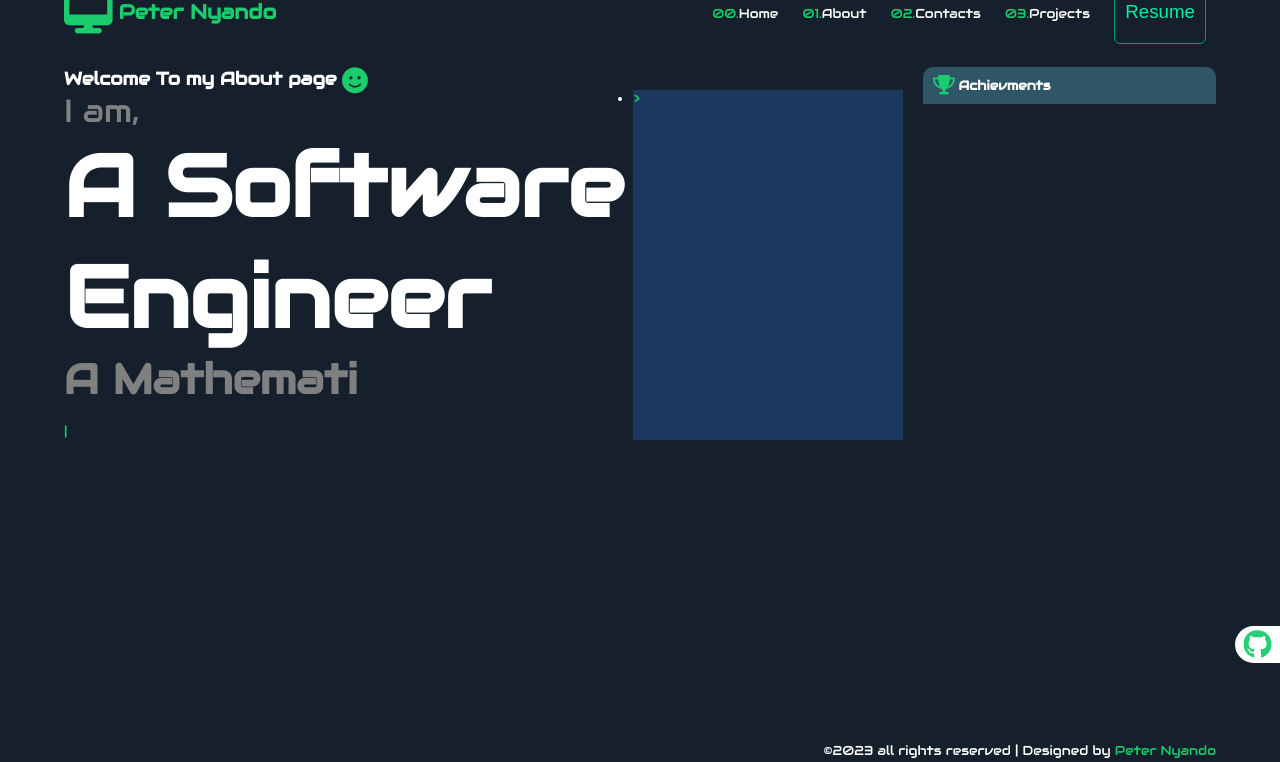
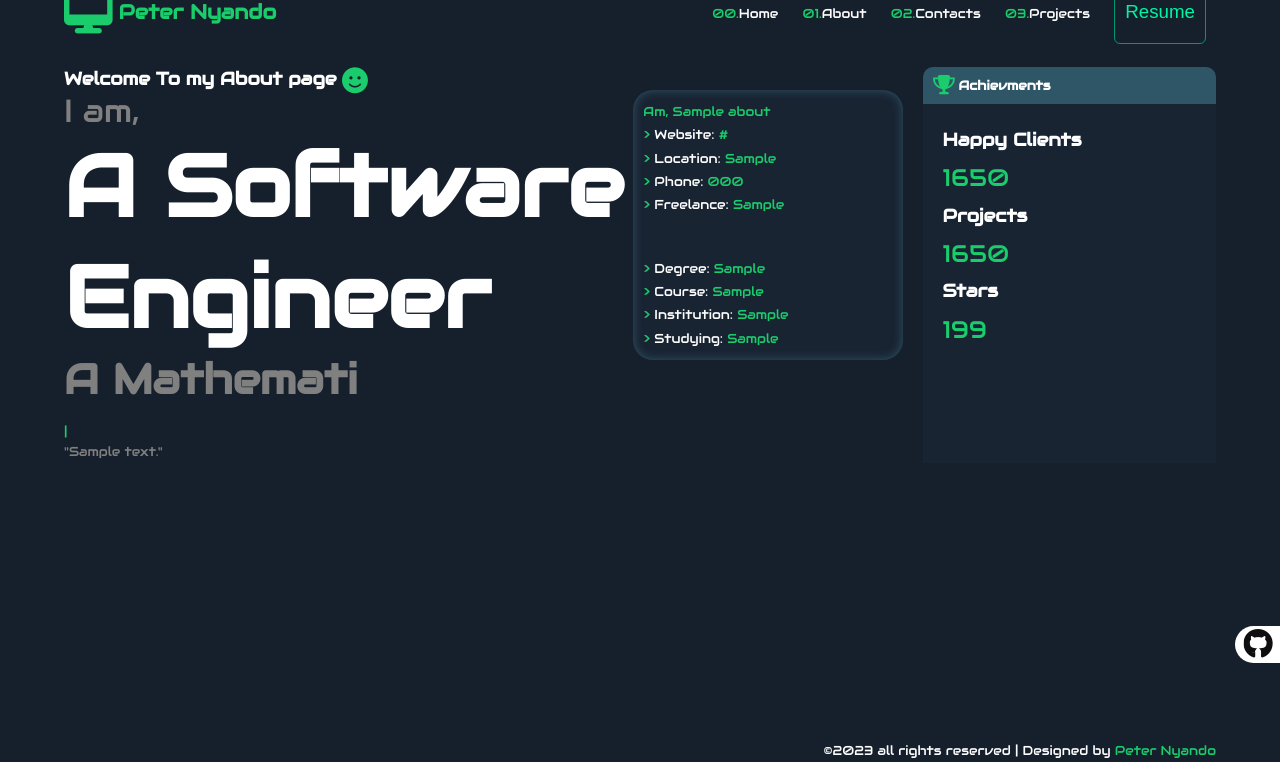
Before and after one commit to anomalous254/MyPortfolio, a Django app: page /about/ in a window 1280 px wide. Shown: the part 38-800 px from the top of the page. Run offline with Django 4.2, Linux system fonts and the light colour scheme; tables that the repository leaves empty hold one stand-in row (values such as "Sample post").

Commit message:
upadated the about page

```diff
--- a/MainApp/models.py
+++ b/MainApp/models.py
@@ -1,7 +1,7 @@
 from django.db import models
 
 
-# projects model
+# projects db model
 class Project(models.Model):
   projectName = models.CharField(max_length=100)
   date_uploaded = models.DateTimeField(auto_now_add=True)
@@ -10,3 +10,27 @@ class Project(models.Model):
 
   def __str__(self):
       return self.projectName
+
+
+# About db model
+class About(models.Model):
+  name = models.CharField(max_length=100, default='Peter Nyando')
+  website = models.URLField(null=True, blank=True)
+  location = models.CharField(max_length=100)
+  phone = models.CharField(max_length=100, default='+254')
+  freelance = models.CharField(max_length=100)
+  degree = models.CharField(max_length=100)
+  course = models.CharField(max_length=100)
+  school = models.CharField(max_length=100)
+  study = models.CharField(max_length=100)
+  about = models.TextField(default='About')
+
+  def __str__(self):
+      return self.name
+
+
+# Achievements db model
+class Achievements(models.Model):
+  projects = models.CharField(max_length=100)
+  clients = models.CharField(max_length=100)
+  stars = models.CharField(max_length=100)
--- a/MainApp/templates/MainApp/about.html
+++ b/MainApp/templates/MainApp/about.html
@@ -17,17 +17,52 @@
           <h3 class="profession-title" ></h3>
         </div>
         <div class="about-more-info">
-          <ul>
-            <li><span>></span></li>
-          </ul>
+          {% for about in abouts %}
+          <div class="about-one">
+
+            <ul>
+              <span>Am, {{about.name}}</span>
+              <li><span>></span> Website: <span class="span2">{{about.website}}</span> </li>
+              <li><span>></span> Location: <span class="span2">{{about.location}}</span> </li>
+              <li><span>></span> Phone: <span class="span2">{{about.phone}}</span> </li>
+              <li><span>></span> Freelance: <span class="span2">{{about.freelance}}</span> </li>
+            </ul>
+          </div>
+          <div class="about-two">
+            <ul>
+              <li><span>></span> Degree: <span class="span2">{{about.degree}}</span>  </li>
+              <li><span>></span> Course: <span class="span2">{{about.course}}</span> </li>
+              <li><span>></span> Institution: <span class="span2">{{about.school}}</span> </li>
+              <li><span>></span> Studying: <span class="span2">{{about.study}}</span>  </li>
+            </ul>
+          </div>
+          {% endfor %}
         </div>
       </div>
+      {% for about in abouts %}
+      <div class="about-details">
+            <p>"{{about.about}}"</p>
+      </div>
+      {% endfor %}
     </div>
-
     <div class="about-achievments">
       <div class="achievments-head">
         <h1><span><i class="fa-sharp fa-solid fa-trophy fa-bounce fa-xl"></i></span> Achievments</h1>
       </div>
+      <div class="achievments-items-container">
+        <div class="achievments-item">
+          <h2>Happy Clients</h2>
+          <span class="num" data_val="200">000</span>
+        </div>
+        <div class="achievments-item">
+          <h2>Projects</h2>
+          <span class="num" data_val="250">000</span>
+        </div>
+        <div class="achievments-item">
+          <h2>Stars</h2>
+          <span class="num" data_val="340">000</span>
+        </div>
+      </div>
     </div>
   </div>
 {% endblock main %}
--- a/MainApp/views.py
+++ b/MainApp/views.py
@@ -1,5 +1,5 @@
 from django.shortcuts import render, HttpResponse
-from .models import Project
+from .models import Project, About, Achievements
 
 # Home page view route
 def home(request):
@@ -14,4 +14,7 @@ def projects(request):
 
 # About page view route
 def about(request):
-  return render(request, 'MainApp/about.html')
+  achievements = Achievements.objects.all()
+  abouts = About.objects.all()
+  context = {"abouts": abouts, "achievments": achievements}
+  return render(request, 'MainApp/about.html', context)
--- a/static/assets/main.js
+++ b/static/assets/main.js
@@ -1,3 +1,7 @@
+/**
+ * code by: anomalous254 | Nyando | am_request
+ * github: www.github.com/anomalous254
+ */
 // Typing effect on home page
 var typed = new Typed('.profession-title', {
       strings: ['A Software Engineer','A Mathematician','A Bug Bounty Hunter','A Pentester', 'A Philosopher','A Physicist','A Gamer', 'A Reggae Lover'],
@@ -5,3 +9,27 @@ var typed = new Typed('.profession-title', {
       backSpeed: 90,
       loop: true,
     });
+
+// Stats addition block
+let values = document.querySelectorAll('.num');
+let interval = 100;
+
+values.forEach((value) => {
+  let startValue = 0;
+  let endValue = parseInt(value.getAttribute("data_val"));
+  let duration = Math.floor(interval / endValue);
+  console.log(endValue)
+  counter = setInterval(function () {
+    startValue += 1;
+    value.innerText = startValue;
+    if (startValue === endValue) {
+      clearInterval(counter);
+    }
+  },duration)
+
+});
+
+// activity close button logic block
+/* let closer = document.querySelector("#activity-close-btn");
+console.log(closer)
+ */
--- a/static/assets/styles.css
+++ b/static/assets/styles.css
@@ -299,6 +299,10 @@ footer{
   font-size: 3rem;
   cursor: pointer;
  }
+ .fa-github{
+  color: black;
+  font-weight: bolder;
+ }
 
 
 
@@ -393,6 +397,7 @@ footer{
 
  .activity-profile{
   display: flex;
+  position: relative;
 
  }
 .activity-pic{
@@ -408,6 +413,23 @@ footer{
 .activity-details > p{
   color: gray;
   font-size: smaller;
+}
+#activity-close-btn{
+  background-color: transparent;
+  border: none;
+  margin-left: 20px;
+  color: white;
+  font-size: medium;
+  height: 30px;
+  width: 30px;
+  border-radius: 50%;
+  text-align: center;
+  cursor: pointer;
+  transition: all 350ms ease;
+}
+#activity-close-btn:hover{
+  color: red;
+  background-color: var(--top-bar-col);
 }
 
 /*#######################################################################*
@@ -448,10 +470,27 @@ footer{
   font-size: xx-large;
   color: gray;
  }
+ .about-details{
+  width: 70%;
+  color: gray;
+  line-height: 1.8;
+ }
  .about-more-info{
+  display: flex;
+  flex-direction: column;
+  justify-content: space-between;
   flex: 1;
   margin-left: 10px;
-  background-color: #1b395e;
+  background-color: var(--white-darken-1);
+  border-radius: 20px;
+  margin-bottom: 80px;
+  line-height: 1.8;
+  box-shadow:inset 0 0 10px var(--top-bar-col);
+
+ }
+ .about-one > ul, .about-two > ul{
+  padding: 10px;
+  list-style: none;
  }
 
  /*
@@ -464,7 +503,7 @@ footer{
   background-color: var(--white-darken-1);
   border-top-right-radius: 10px;
   border-top-left-radius: 10px;
-  height: fit-content;
+  background-color: var(--white-darken-1);
  }
  .achievments-head{
   background-color: var(--top-bar-col);
@@ -472,3 +511,15 @@ footer{
   border-top-left-radius: 10px;
   padding: 10px;
  }
+ .achievments-items-container{
+  padding: 20px;
+ }
+ .achievments-item{
+  line-height: 1.8;
+ }
+ .achievments-item > h2{
+  font-size: large;
+ }
+.achievments-item > span{
+  font-size: x-large;
+}
```
Also changed, not shown: MainApp/admin.py (+8 -2 lines), MainApp/templates/MainApp/project.html (+5 -4 lines), MainApp/migrations/0003_about.py (added), MainApp/migrations/0004_about_phone.py (added), MainApp/migrations/0005_about_name.py (added), MainApp/migrations/0006_about_about.py (added), MainApp/migrations/0007_achievements.py (added).
